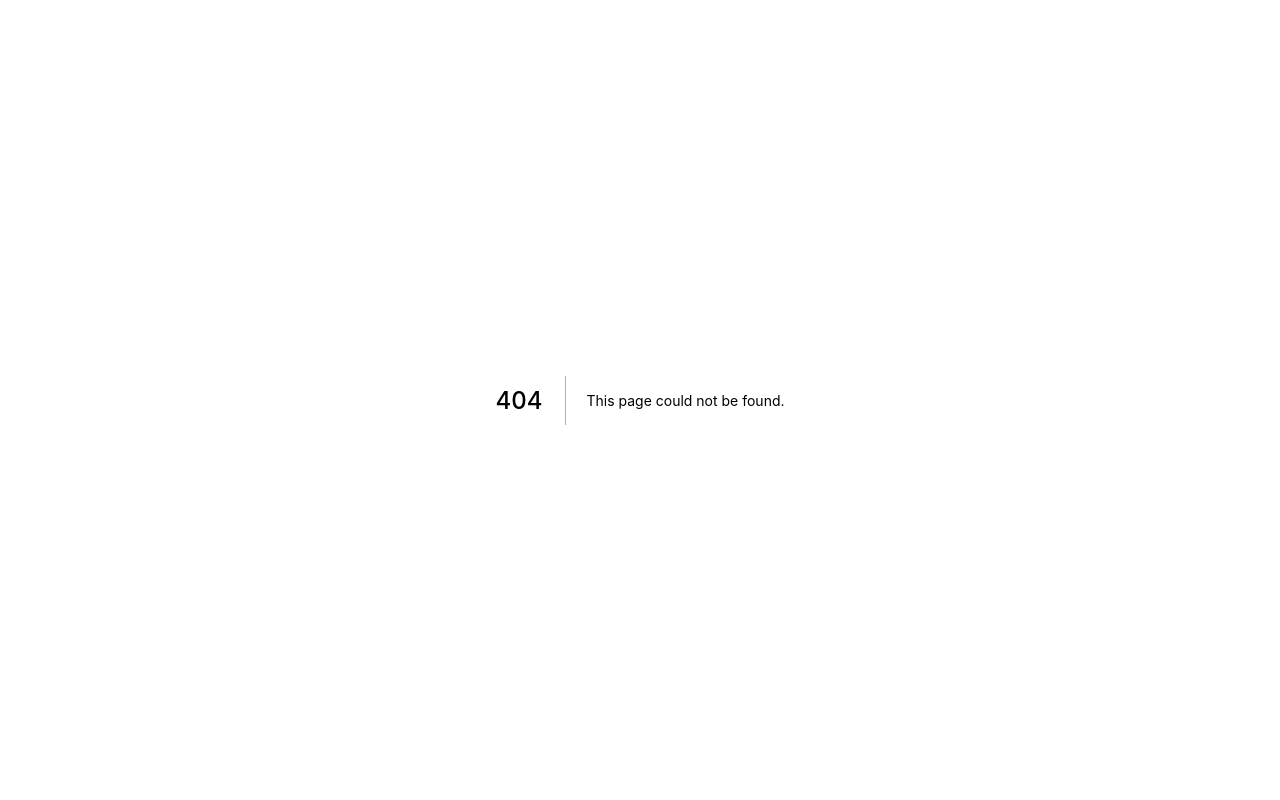
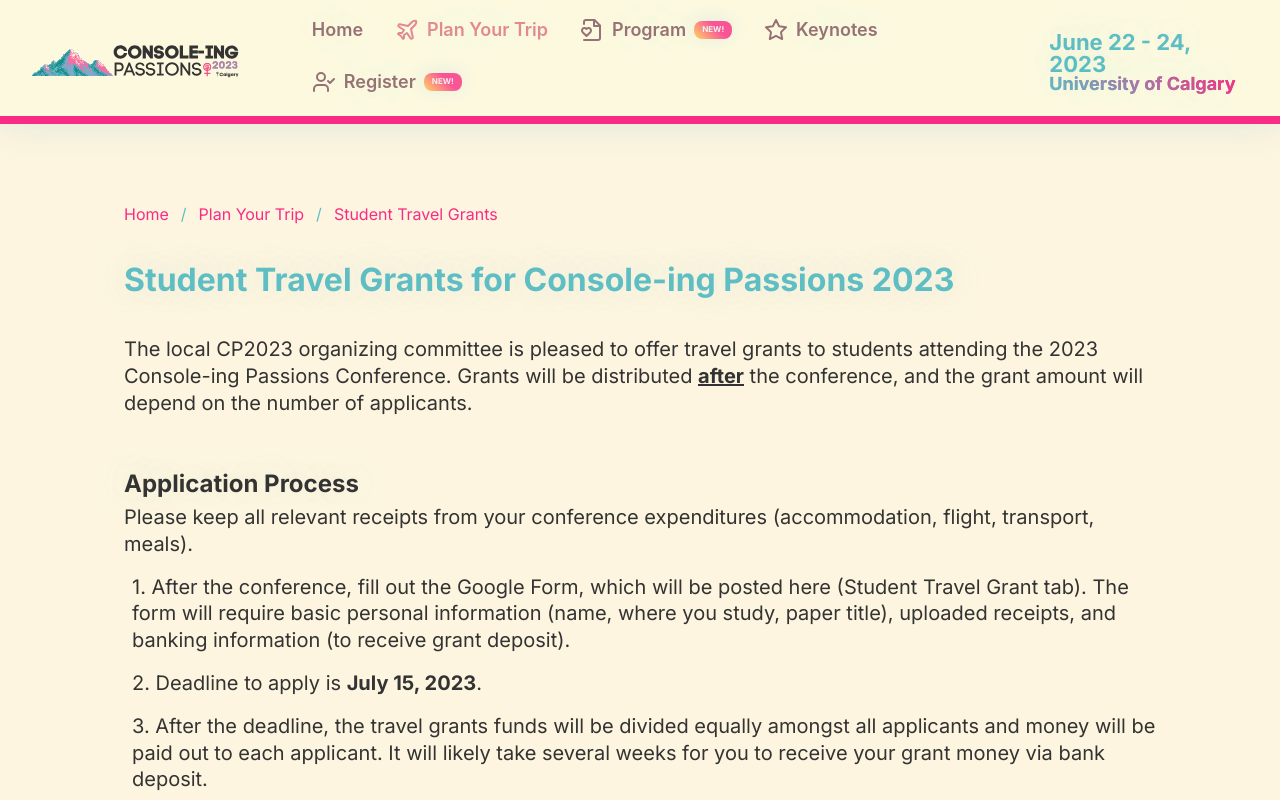
Before and after one commit to LMulvey/cp23, a Next.js app: page /plan-your-trip/student-travel-grants in a window 1280 px wide. Before the commit this address had no page. Shown: the top 800 px of the page. Built offline with nearby package versions, Linux system fonts and the light colour scheme; a web font is replaced by a local one.

Commit message:
feat: student travel grants

```diff
--- /dev/null
+++ b/src/pages/plan-your-trip/student-travel-grants.tsx
@@ -0,0 +1,84 @@
+import { Layout } from '@/components/Layout';
+import { Content, Heading, HeadingMid } from '@/components/Typography';
+import { styled } from '@/stitches';
+import { commonAnimationVariants } from '@/utilities/animation';
+import type { NextPage } from 'next';
+
+const List = styled('ol', {
+  marginTop: '$8',
+  '& li': {
+    paddingLeft: '$8',
+    margin: '$16 0',
+  },
+});
+
+const StudentTravelGrants: NextPage = () => {
+  return (
+    <Layout
+      animate="animate"
+      initial="animate"
+      title="Student Travel Grants"
+      variants={{
+        visible: {
+          transition: {
+            delayChildren: 0.5,
+            staggerChildren: 0.15,
+          },
+        },
+      }}
+      viewport={{ once: true }}
+      whileInView="visible"
+    >
+      <Heading
+        css={{ textAlign: 'left', width: '100%', marginBottom: '$32' }}
+        variants={commonAnimationVariants}
+      >
+        Student Travel Grants for Console-ing Passions 2023
+      </Heading>
+
+      <Content css={{ textAlign: 'left' }}>
+        The local CP2023 organizing committee is pleased to offer travel grants
+        to students attending the 2023 Console-ing Passions Conference. Grants
+        will be distributed{' '}
+        <strong>
+          <u>after</u>
+        </strong>{' '}
+        the conference, and the grant amount will depend on the number of
+        applicants.
+      </Content>
+
+      <HeadingMid css={{ textAlign: 'left', '&:hover': { cursor: 'pointer' } }}>
+        Application Process
+      </HeadingMid>
+      <Content css={{ textAlign: 'left' }}>
+        Please keep all relevant receipts from your conference expenditures
+        (accommodation, flight, transport, meals).
+        <List type="1">
+          <li>
+            1. After the conference, fill out the Google Form, which will be
+            posted here (Student Travel Grant tab). The form will require basic
+            personal information (name, where you study, paper title), uploaded
+            receipts, and banking information (to receive grant deposit).
+          </li>
+          <li>
+            2. Deadline to apply is <strong>July 15, 2023</strong>.
+          </li>
+          <li>
+            3. After the deadline, the travel grants funds will be divided
+            equally amongst all applicants and money will be paid out to each
+            applicant. It will likely take several weeks for you to receive your
+            grant money via bank deposit.
+          </li>
+        </List>
+      </Content>
+
+      <Content small css={{ textAlign: 'left', fontWeight: 700 }}>
+        In order to offer funding to as many students as possible, winners of
+        the 2023 Jane Feuer Travel Grants are ineligible to apply for the local
+        travel grants. Thanks for understanding!
+      </Content>
+    </Layout>
+  );
+};
+
+export default StudentTravelGrants;
```
Also changed, not shown: src/pages/plan-your-trip/index.tsx (+7 -1 lines).
